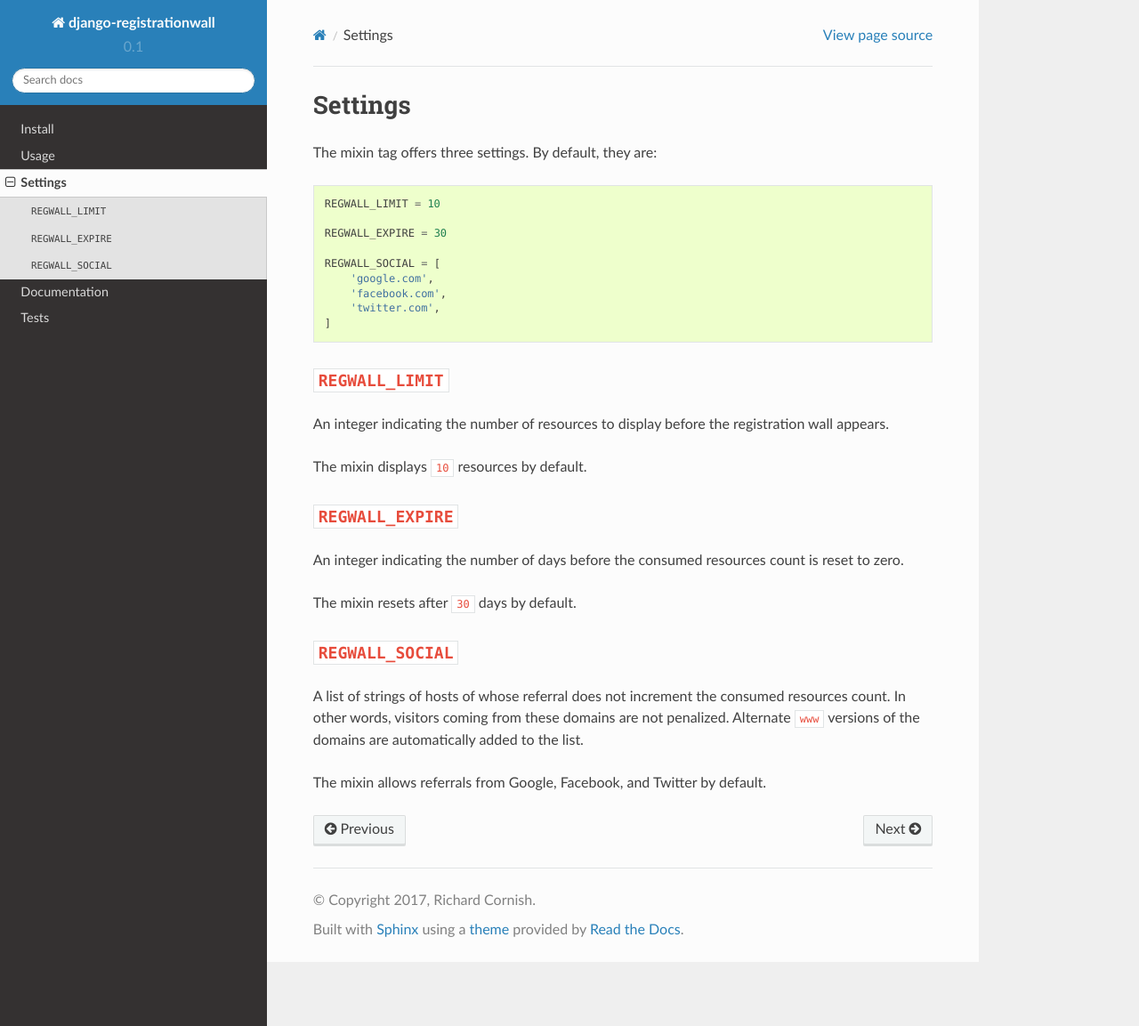
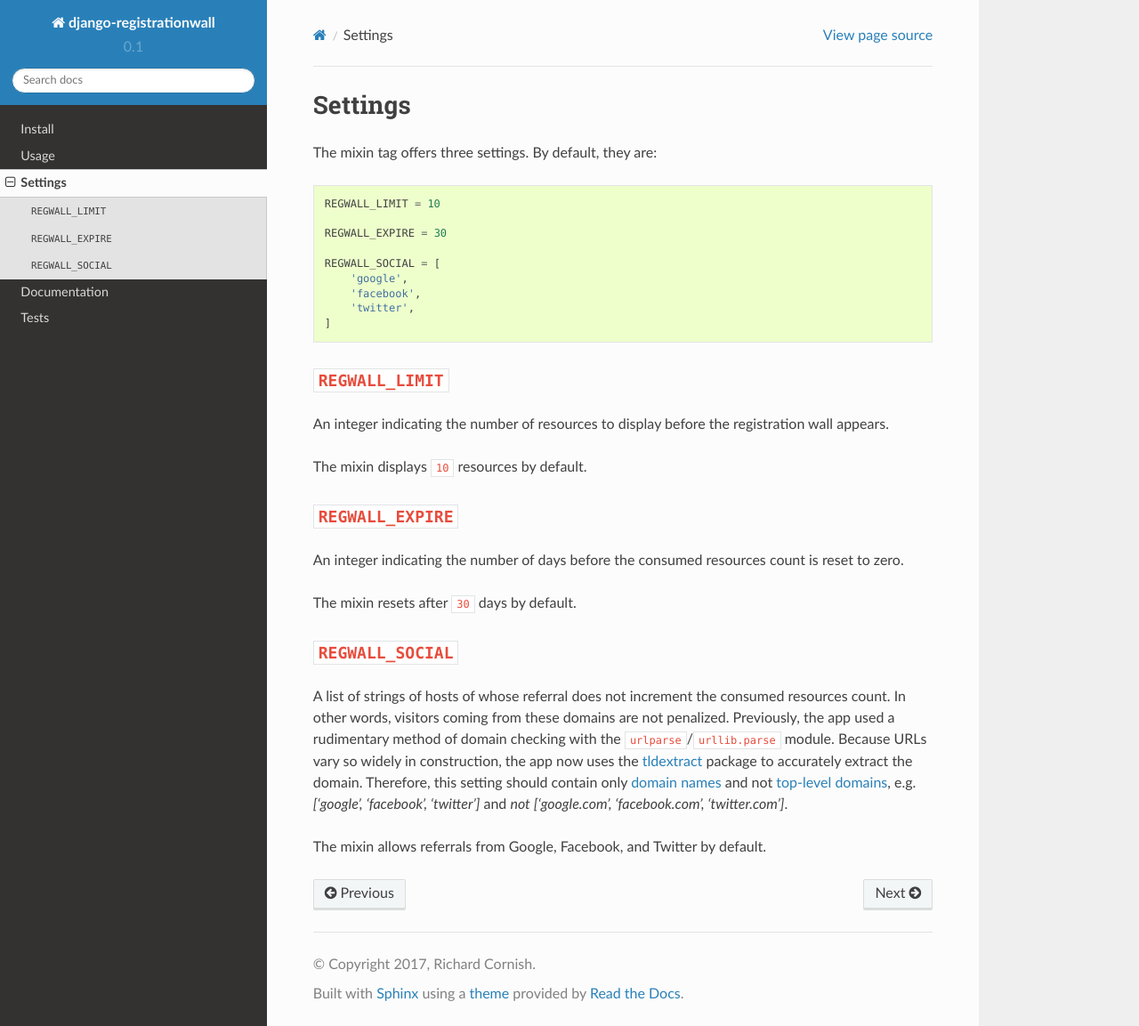
Before and after one commit to richardcornish/django-registrationwall, a Sphinx documentation site: the page built from docs/settings.rst, in a window 1280 px wide and 1153 px high. Shown: the whole window at 89% size. Built offline with Sphinx 7.4.7 and the Read the Docs theme 2.0.0, drawn with Linux system fonts in a browser that asks for light colours.

Commit message:
Used tldextract for more accurate domain checking

```diff
--- a/docs/settings.rst
+++ b/docs/settings.rst
@@ -34,6 +34,12 @@ The mixin resets after ``30`` days by default.
 ``REGWALL_SOCIAL``
 ==================
 
-A list of strings of hosts of whose referral does not increment the consumed resources count. In other words, visitors coming from these domains are not penalized. Alternate ``www`` versions of the domains are automatically added to the list.
+A list of strings of hosts of whose referral does not increment the consumed resources count. In other words, visitors coming from these domains are not penalized. Previously, the app used a rudimentary method of domain checking with the |urlparse|_/|urllib_parse|_ module. Because URLs vary so widely in construction, the app now uses the `tldextract <https://pypi.python.org/pypi/tldextract>`_ package to accurately extract the domain. Therefore, this setting should contain only `domain names <https://en.wikipedia.org/wiki/Domain_name>`_ and not `top-level domains <https://en.wikipedia.org/wiki/Top-level_domain>`_, e.g. `['google', 'facebook', 'twitter']` and *not* `['google.com', 'facebook.com', 'twitter.com']`.
 
 The mixin allows referrals from Google, Facebook, and Twitter by default.
+
+.. |urlparse| replace:: ``urlparse``
+.. _urlparse: https://docs.python.org/2/library/urlparse.html
+
+.. |urllib_parse| replace:: ``urllib.parse``
+.. _urllib_parse: https://docs.python.org/3/library/urllib.parse.html
--- a/setup.py
+++ b/setup.py
@@ -17,6 +17,9 @@ setup(
     zip_safe=False,
     include_package_data=True,
     packages=find_packages(),
+    install_requires=[
+        'tldextract'
+    ],
     test_suite='regwall.tests',
     classifiers=[
         'Development Status :: 5 - Production/Stable',
```
Also changed, not shown: other parts of docs/settings.rst (+3 -3 lines), 2 other files.
